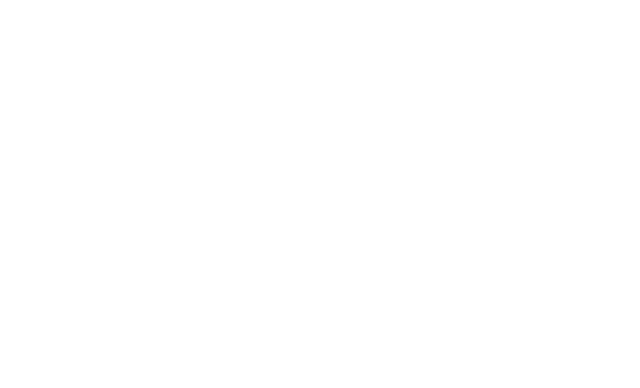
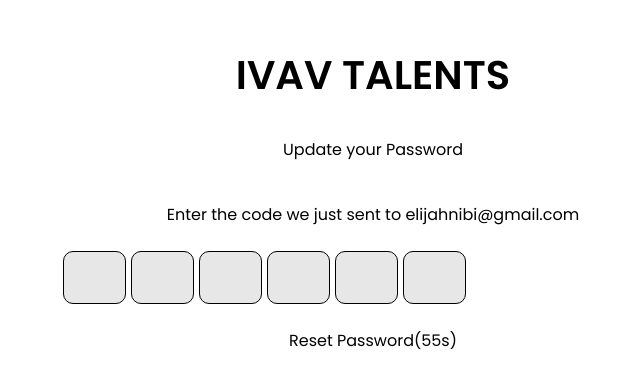
Before and after one commit to Ivav-Solutions/talentHunt, a React (Vite) app in the folder talent-hunt/: page /resetpassword in a window 1280 px wide. Before the commit this address had no page. Shown: the part 206-594 px from the top of the page, without its empty margins (267-907 px from the left). Built offline with nearby package versions, Linux system fonts and the light colour scheme.

Commit message:
authenitication pages completion

```diff
--- a/talent-hunt/src/App.jsx
+++ b/talent-hunt/src/App.jsx
@@ -3,7 +3,10 @@ import '/src/assets/css/index.css';
 import { BrowserRouter as Router, Routes, Route } from 'react-router-dom';
 import Register from './components/auth/register';
 import Login from './components/auth/login';
+import ResetPassword from './components/auth/ResetPassword';
 import Home from './Routes/Home';
+import Verification from './components/auth/Verification';
+import ChangePassword from './components/auth/ChangePassword';
 
 function App() {
   return (
@@ -13,6 +16,9 @@ function App() {
           <Route path="/" element={<Home />} />
           <Route path="/register" element={<Register />} />
           <Route path="/login" element={<Login />} />
+          <Route path="/verification" element={<Verification />} />
+          <Route path="/resetpassword" element={<ResetPassword />} />
+          <Route path="/changepassword" element={<ChangePassword />} />
           {/* Other routes */}
         </Routes>
         <div className="App_container">
--- a/talent-hunt/src/assets/css/main.css
+++ b/talent-hunt/src/assets/css/main.css
@@ -6,6 +6,7 @@ html {
   height: 100%;
   font-style: normal;
   line-height: normal;
+  font-family: "Poppins", sans-serif;
 }
 
 .authContainer {
@@ -100,6 +101,17 @@ html {
 .authRight label {
   font-size: 12px;
   margin-top: 8px;
+}
+
+.input-box {
+  display: flex;
+  gap: 5px;
+}
+
+.input__box {
+  border: 1px solid black;
+  width: 25px;
+  height: 35px;
 }
 
 .input-container .label {
@@ -207,6 +219,10 @@ html {
     padding: 20px;
     margin-left: 0px;
   }
+
+
+
+
 }
 /*
 @media (min-width: 2230px) {
--- /dev/null
+++ b/talent-hunt/src/components/auth/ChangePassword.jsx
@@ -0,0 +1,37 @@
+import React from 'react'
+import { RiLock2Line } from 'react-icons/ri'
+import { MdOutlineRemoveRedEye } from 'react-icons/md'
+import reg5 from '../../assets/images/reg5.png'
+
+const ChangePassword = () => {
+  return (
+    <div className="authContainer">
+        <div className="authLeft">
+            <img src={reg5} alt="" className="first-img" />
+        </div>
+        <div className="authRight">
+            {/* Your change password goes here */}
+            <form>
+                <h2>IVAV TALENTS</h2>
+                <p>Create a new password</p>
+                <div className="password-container">
+                    <RiLock2Line className="icon" />
+                    <input type="password" placeholder="Password" />
+                    <MdOutlineRemoveRedEye className="eye-icon" />
+                </div>
+
+                <div className="password-container">
+                    <RiLock2Line className="icon" />
+                    <input type="password" placeholder="Password" />
+                    <MdOutlineRemoveRedEye className="eye-icon" />
+                </div>
+                <button>Create</button>
+            </form>
+
+        </div>
+
+    </div>
+  )
+}
+
+export default ChangePassword
--- a/talent-hunt/src/components/auth/ResetPassword.jsx
+++ b/talent-hunt/src/components/auth/ResetPassword.jsx
@@ -0,0 +1,55 @@
+import React, { useEffect } from 'react'
+import { useState } from 'react';
+import reg5 from '../../assets/images/reg5.png'
+
+const ResetPassword = () => {
+    const [seconds, setSeconds] = useState(60);
+    useEffect(() => {
+        const timer = setInterval(() => {
+            setSeconds(prevSeconds => prevSeconds - 1);
+        }, 1000);
+        return () => clearInterval(timer);
+    }, []);
+  return (
+    <div className="authContainer">
+        <div className="authLeft">
+            <img src={reg5} alt="" className="first-img" />
+        </div>
+
+        <div className="authRight">
+            {/* Your reset password goes here */}
+            <form>
+                <h2>IVAV TALENTS</h2>
+                <p>Update your Password</p>
+                <p>Enter the code we just sent to elijahnibi@gmail.com</p>
+                <div className="input-box">
+                    <div>
+                        <input type="number" className="input__box" />
+                    </div>
+                    <div>
+                        <input type="number" className="input__box" />
+                    </div>
+                    <div>
+                        <input type="number" className="input__box" />
+                    </div>
+                    <div>
+                        <input type="number" className="input__box" />
+                    </div>
+                    <div>
+                        <input type="number" className="input__box" />
+                    </div>
+                    <div>
+                        <input type="number" className="input__box" />
+                    </div>
+                </div>
+                <p>Reset Password({seconds}s)</p>
+                {seconds === 0 && <p>Time's up!</p>}
+            </form>
+
+        </div>
+
+    </div>
+  )
+}
+
+export default ResetPassword
--- a/talent-hunt/src/components/auth/Verification.jsx
+++ b/talent-hunt/src/components/auth/Verification.jsx
@@ -0,0 +1,55 @@
+import React, { useEffect } from 'react'
+import { useState } from 'react';
+import reg5 from '../../assets/images/reg5.png';
+
+const Verification = () => {
+    const [seconds, setSeconds] = useState(60);
+    useEffect(() => {
+        const timer = setInterval(() => {
+            setSeconds(prevSeconds => prevSeconds - 1);
+        }, 1000);
+        return () => clearInterval(timer);
+    }, []);
+  return (
+    <div className="authContainer">
+        <div className="authLeft">
+            <img src={reg5} alt="" className="first-img" />
+        </div>
+
+        <div className="authRight">
+            {/* Your verification form goes here */}
+            <form>
+                <h2>IVAV TALENTS</h2>
+                <p>Verify your email address</p>
+                <p>Enter the code sent to your email address</p>
+                <div className="input-box">
+                    <div>
+                        <input type="number" className="input__box" />
+                    </div>
+                    <div>
+                        <input type="number" className="input__box" />
+                    </div>
+                    <div>
+                        <input type="number" className="input__box" />
+                    </div>
+                    <div>
+                        <input type="number" className="input__box" />
+                    </div>
+                    <div>
+                        <input type="number" className="input__box" />
+                    </div>
+                    <div>
+                        <input type="number" className="input__box" />
+                    </div>
+                </div>
+                <p>Resend({seconds}s)</p>
+                {seconds === 0 && <p>Time's up!</p>}
+            </form>
+
+        </div>
+
+    </div>
+  )
+}
+
+export default Verification
```
Also changed, not shown: talent-hunt/src/components/auth/ForgetPassword.jsx (deleted).
